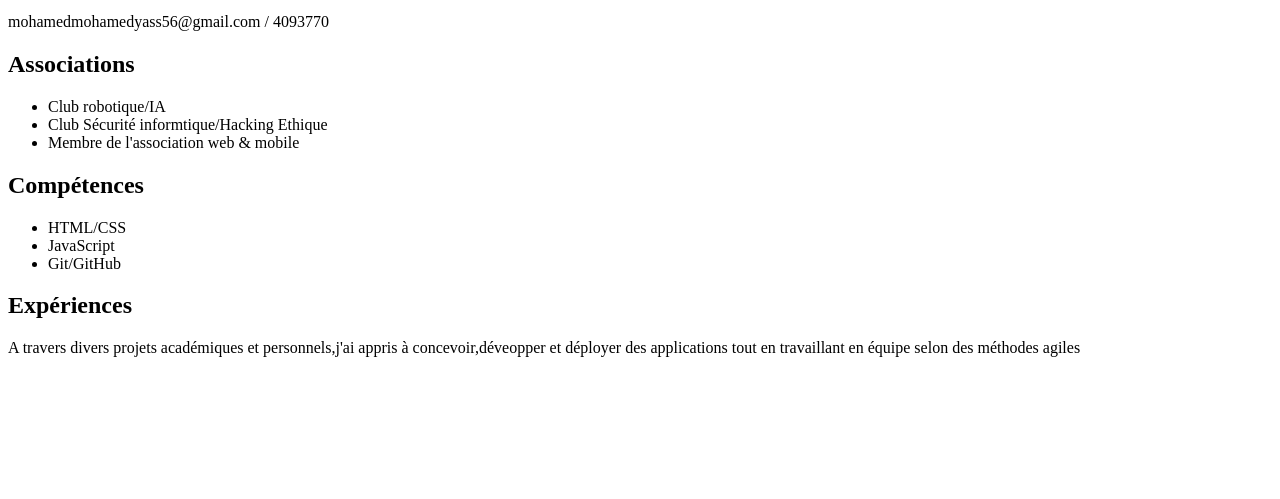
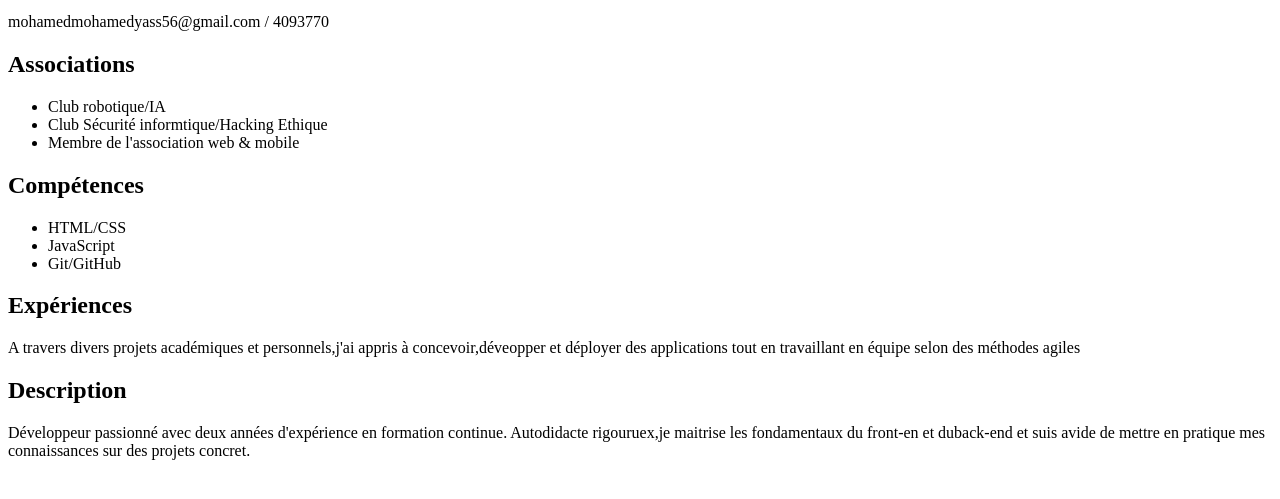
Before and after one commit to mohamedmohamed31/mon-cv, a plain HTML site: page index.html in a window 1280 px wide. Shown: the part 101-600 px from the top of the page. Drawn offline with Linux system fonts and the light colour scheme.

Commit message:
Update index.html

```diff
--- a/index.html
+++ b/index.html
@@ -37,6 +37,14 @@
    <p>A travers divers projets académiques et personnels,j'ai appris à concevoir,déveopper et déployer des
     applications tout en travaillant en équipe selon des méthodes agiles
    </p>
+     <section>
+        <h2>Description</h2>
+        <p>Développeur passionné avec deux années d'expérience en formation continue.
+        Autodidacte rigouruex,je maitrise les fondamentaux du front-en et duback-end
+        et suis avide de mettre en pratique mes connaissances sur des projets concret.
+
+        </p>
+    </section>
 
 
 
```
